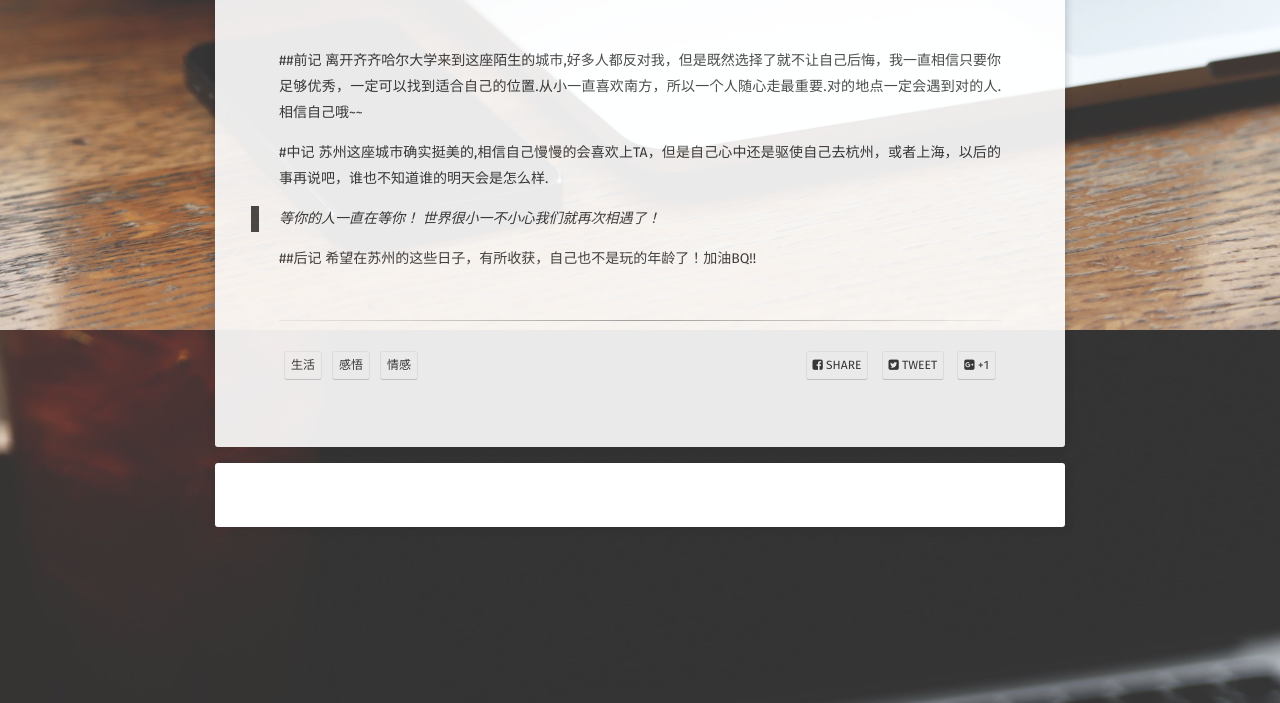
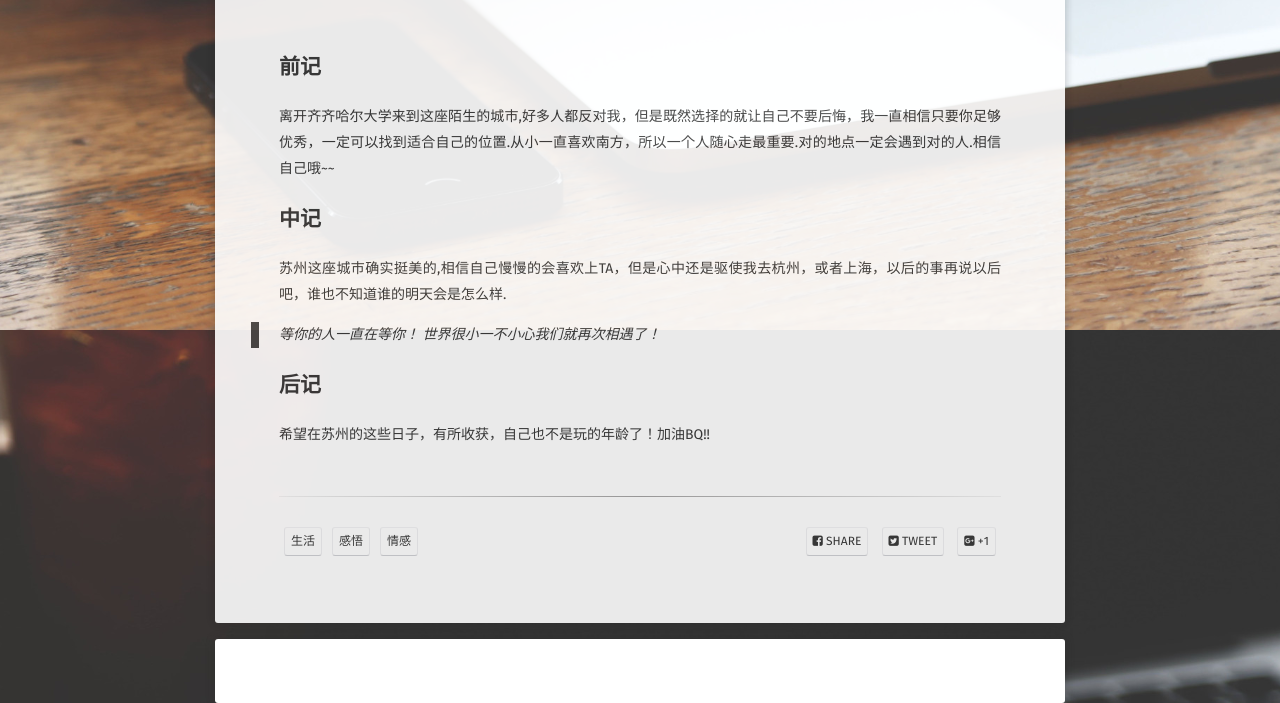
Before and after one commit to 20100507/20100507.github.io, a Jekyll site: the page built from _posts/2017-11-12-life.md, in a window 1280 px wide. Shown: the part 570-1273 px from the top of the page. Built offline with Jekyll 4.4.1, drawn with Linux system fonts in a browser that asks for light colours; some web fonts are replaced; comment, search, counter and statistics services are not loaded.

Commit message:
Update 2017-11-12-life.md

```diff
--- a/_posts/2017-11-12-life.md
+++ b/_posts/2017-11-12-life.md
@@ -8,14 +8,17 @@ feature: https://github.com/20100507/picture/blob/master/2017-11-12/2017-11-12-i
 comments: true
 ---
 
-##前记
-离开齐齐哈尔大学来到这座陌生的城市,好多人都反对我，但是既然选择了就不让自己后悔，我一直相信只要你足够优秀，一定可以找到适合自己的位置.从小一直喜欢南方，所以一个人随心走最重要.对的地点一定会遇到对的人.相信自己哦~~
+## 前记
 
-#中记
-苏州这座城市确实挺美的,相信自己慢慢的会喜欢上TA，但是自己心中还是驱使自己去杭州，或者上海，以后的事再说吧，谁也不知道谁的明天会是怎么样.
+离开齐齐哈尔大学来到这座陌生的城市,好多人都反对我，但是既然选择的就让自己不要后悔，我一直相信只要你足够优秀，一定可以找到适合自己的位置.从小一直喜欢南方，所以一个人随心走最重要.对的地点一定会遇到对的人.相信自己哦~~
+
+## 中记
+
+苏州这座城市确实挺美的,相信自己慢慢的会喜欢上TA，但是心中还是驱使我去杭州，或者上海，以后的事再说以后吧，谁也不知道谁的明天会是怎么样.
 
 >等你的人一直在等你！
 >世界很小一不小心我们就再次相遇了！
 
-##后记
+## 后记
+
 希望在苏州的这些日子，有所收获，自己也不是玩的年龄了！加油BQ!!
```
